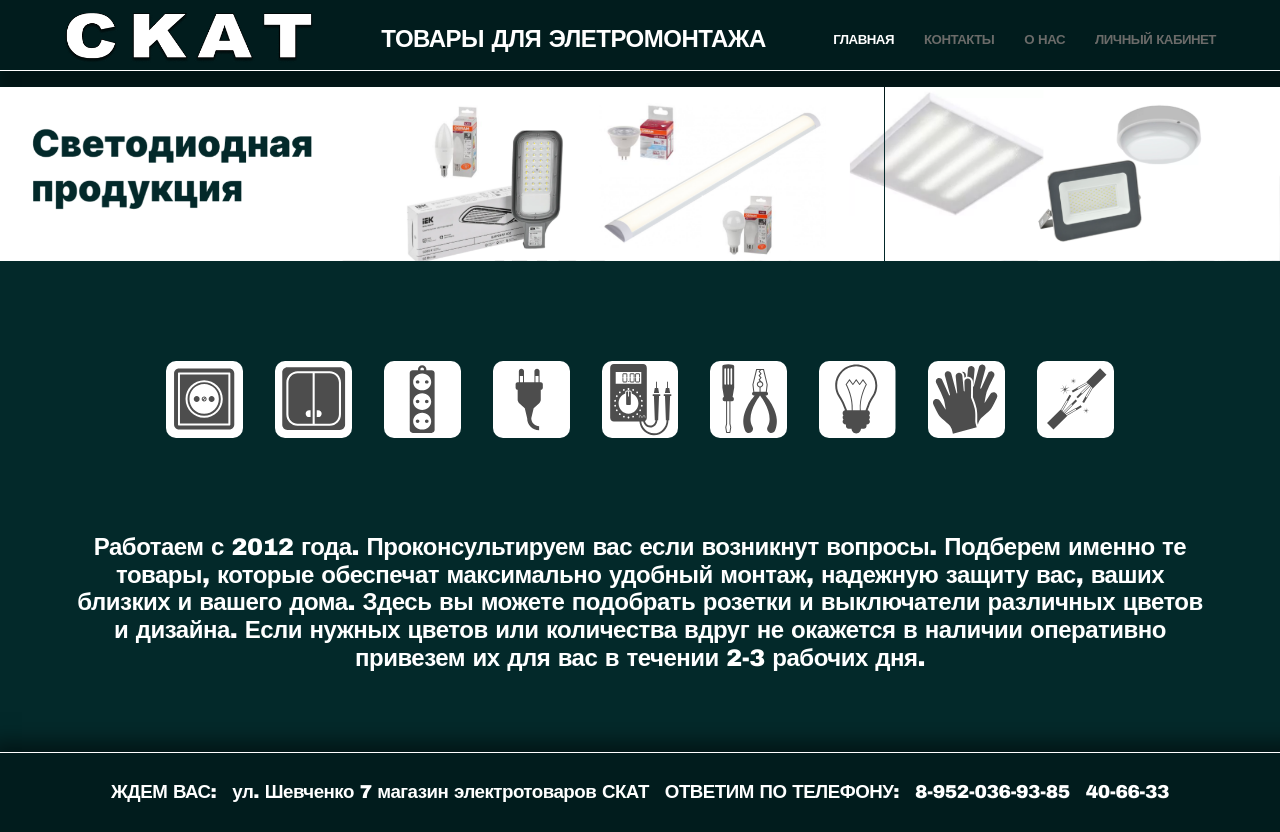
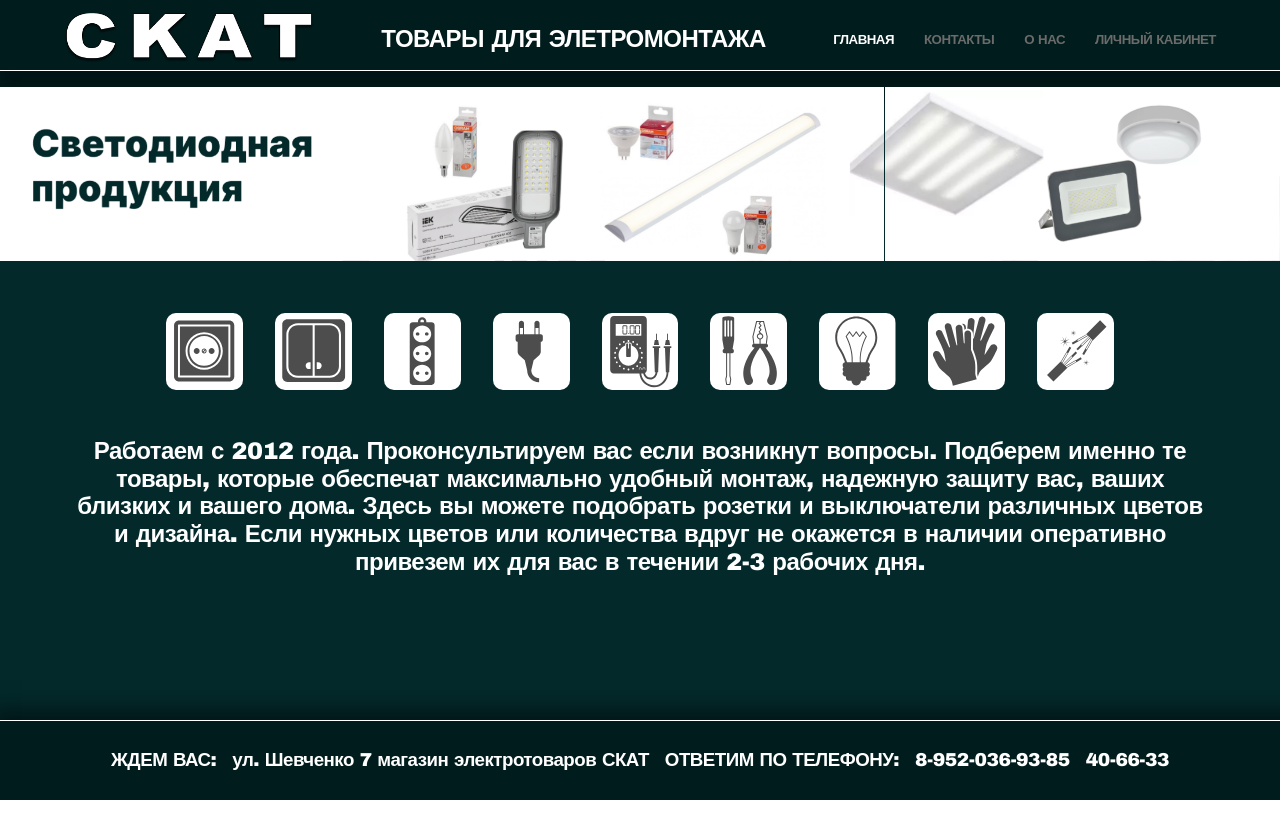
Before and after one commit to misterildar/ckat-frontend, a React (Vite) app: page / in a window 1280 px wide. After the commit the page ends 800 px from the top, so only its background shows below. Built offline with nearby package versions, Linux system fonts and the light colour scheme.

Commit message:
fix home gap

```diff
--- a/src/pages/style.module.scss
+++ b/src/pages/style.module.scss
@@ -19,7 +19,7 @@
   display: flex;
   flex-direction: column;
   align-items: center;
-  gap: 12vh;
+  gap: 6vh;
 
   &__mobile {
     display: flex;
```
